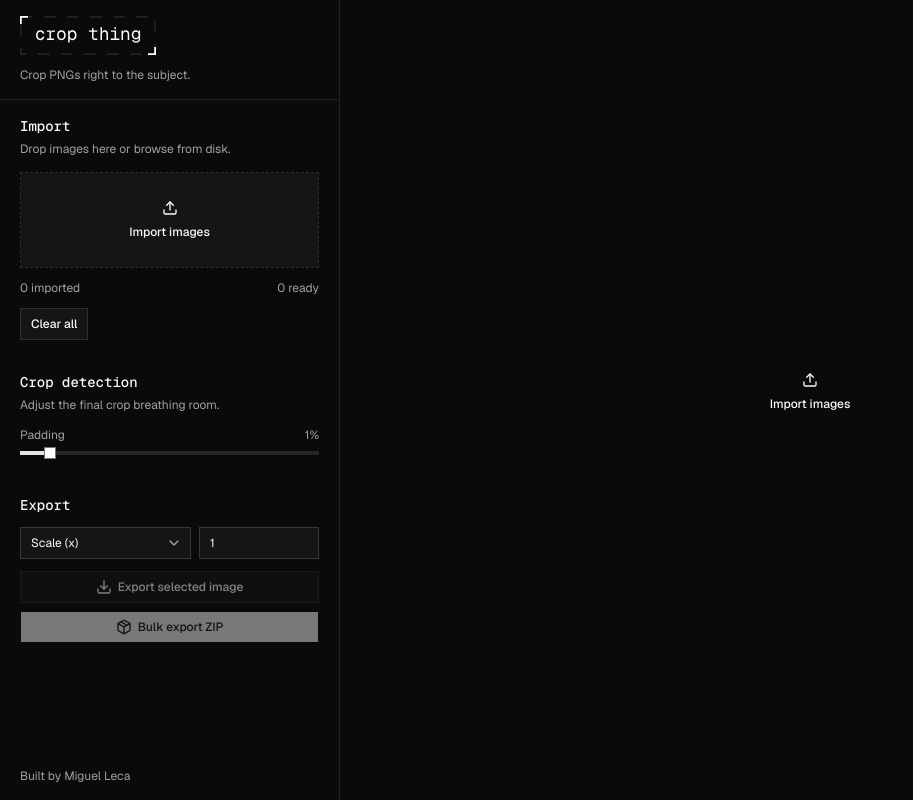
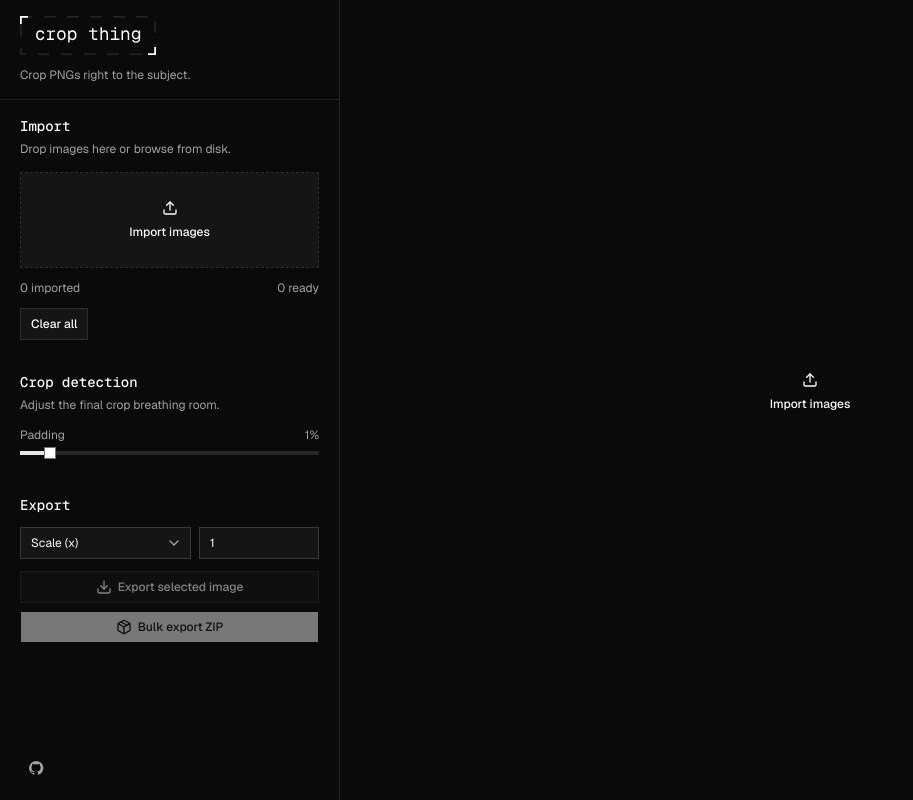
Before and after one commit to migueljsleca/crop-thing, a Next.js app: page / in a window 1280 px wide. Shown: the whole page, without its empty margins (0-913 px from the left). Built offline with nearby package versions, Linux system fonts and the light colour scheme.

Commit message:
Replace footer credit with GitHub repo icon link

```diff
--- a/src/app/page.tsx
+++ b/src/app/page.tsx
@@ -602,7 +602,21 @@ export default function Home() {
             </div>
 
             <div className="px-4 pb-4 pt-2 text-xs text-muted-foreground md:px-5">
-              Built by Miguel Leca
+              <a
+                href="https://github.com/migueljsleca/crop-thing"
+                target="_blank"
+                rel="noreferrer"
+                className="inline-flex h-8 w-8 items-center justify-center rounded-md transition-colors hover:bg-accent hover:text-foreground focus-visible:outline-none focus-visible:ring-2 focus-visible:ring-ring focus-visible:ring-offset-2"
+                aria-label="View Crop Thing on GitHub"
+              >
+                <svg
+                  aria-hidden="true"
+                  viewBox="0 0 24 24"
+                  className="h-4 w-4 fill-current"
+                >
+                  <path d="M12 1.5a10.5 10.5 0 0 0-3.32 20.46c.53.1.72-.23.72-.5v-1.95c-2.95.64-3.57-1.25-3.57-1.25-.48-1.2-1.16-1.52-1.16-1.52-.95-.65.07-.64.07-.64 1.05.08 1.6 1.07 1.6 1.07.94 1.58 2.46 1.12 3.06.86.1-.67.37-1.12.67-1.38-2.36-.26-4.85-1.16-4.85-5.2 0-1.15.42-2.1 1.1-2.84-.11-.26-.48-1.33.1-2.77 0 0 .9-.28 2.96 1.08a10.4 10.4 0 0 1 5.4 0c2.06-1.36 2.95-1.08 2.95-1.08.58 1.44.22 2.51.11 2.77.69.74 1.1 1.69 1.1 2.84 0 4.05-2.5 4.93-4.88 5.19.38.33.72.98.72 1.98v2.94c0 .28.19.61.73.5A10.5 10.5 0 0 0 12 1.5Z" />
+                </svg>
+              </a>
             </div>
           </div>
         </aside>
```
